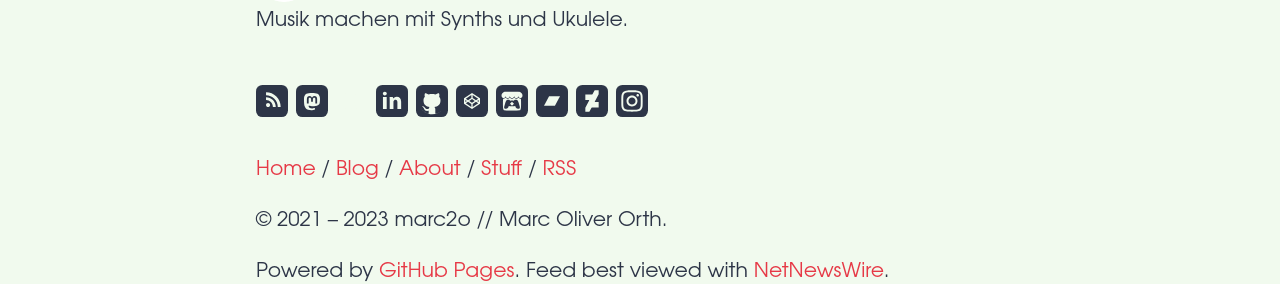
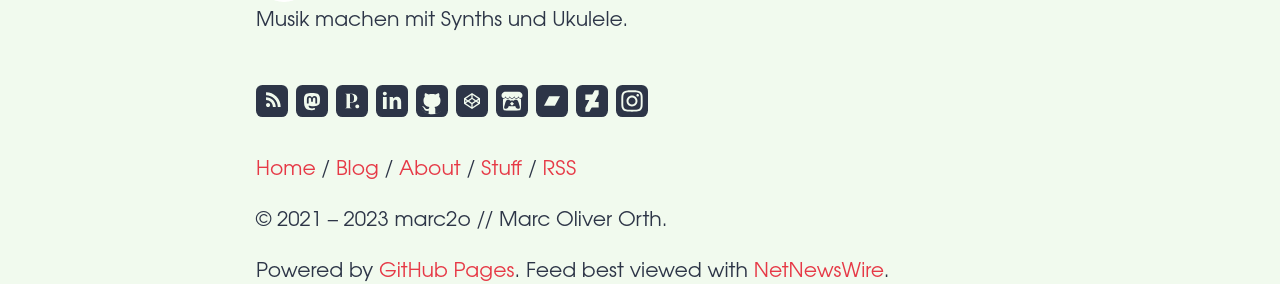
Before and after one commit to marc2o/marc2o.github.io, a Jekyll site: the page built from about.md, in a window 1280 px wide. Shown: the part 1743-2027 px from the top of the page. Built offline with Jekyll 4.4.1, drawn with Linux system fonts in a browser that asks for light colours.

Commit message:
Update follow.html

```diff
--- a/_includes/follow.html
+++ b/_includes/follow.html
@@ -19,7 +19,6 @@
     <a href="https://post.news/@/marc2o" title="Post News" rel="me" target="_blank">
       <svg width="100%" height="100%" viewBox="0 0 48 48" version="1.1" xmlns:xlink="http://www.w3.org/1999/xlink" xmlns="http://www.w3.org/2000/svg">
         <g fill="#FFFFFF" fill-rule="evenodd">
-          <path d="M48 0L48 0L48 48L0 48L0 0L48 0Z" id="Post-News" stroke="none" />
           <path d="M14 35L14 34.6664L14.6856 34.4329C15.1423 34.2994 15.4391 34.0992 15.576 33.8324C15.7359 33.5655 15.8153 33.21 15.8153 32.7659L15.8153 15.3008C15.8153 14.8567 15.7359 14.5013 15.576 14.2344C15.4161 13.9675 15.1078 13.757 14.6511 13.6005L14 13.3336L14 13L22.3242 13C25.727 13 28.182 13.6109 29.689 14.8337C31.219 16.0336 31.984 17.6223 31.984 19.5998C31.984 20.8663 31.6642 22.0328 31.0246 23.0992C30.408 24.1438 29.3807 24.9767 27.9415 25.599C26.5024 26.2214 24.5617 26.532 22.1183 26.532L20.9541 26.532L20.9541 32.6647C20.9541 33.531 21.3993 34.0981 22.2897 34.365L23.317 34.6652L23.317 34.9988C23.3181 35 14 35 14 35L14 35ZM20.9541 25.8671L22.2563 25.8671C23.3757 25.8671 24.2891 25.6888 24.9965 25.3333C25.704 24.9778 26.2298 24.3555 26.5726 23.4662C26.9154 22.577 27.0868 21.3438 27.0868 19.7666C27.0868 18.1664 26.8924 16.9228 26.5047 16.0336C26.1389 15.1443 25.5913 14.5335 24.8608 14.1999C24.1303 13.8444 23.2169 13.6661 22.1206 13.6661L20.9564 13.6661C20.9541 13.6672 20.9541 25.8671 20.9541 25.8671L20.9541 25.8671ZM31.9012 34.9517C31.0786 34.9517 30.3827 34.6744 29.8109 34.1188C29.2403 33.5631 28.955 32.8971 28.955 32.1194C28.955 31.3417 29.2403 30.6642 29.8109 30.0867C30.3815 29.5092 31.0786 29.2204 31.9012 29.2204C32.7237 29.2204 33.4197 29.5092 33.9903 30.0867C34.5609 30.6642 34.8462 31.3417 34.8462 32.1194C34.8462 32.8971 34.5609 33.5643 33.9903 34.1188C33.4197 34.6733 32.7237 34.9517 31.9012 34.9517L31.9012 34.9517Z" id="Shape" stroke="none" />
         </g>
       </svg>
```
